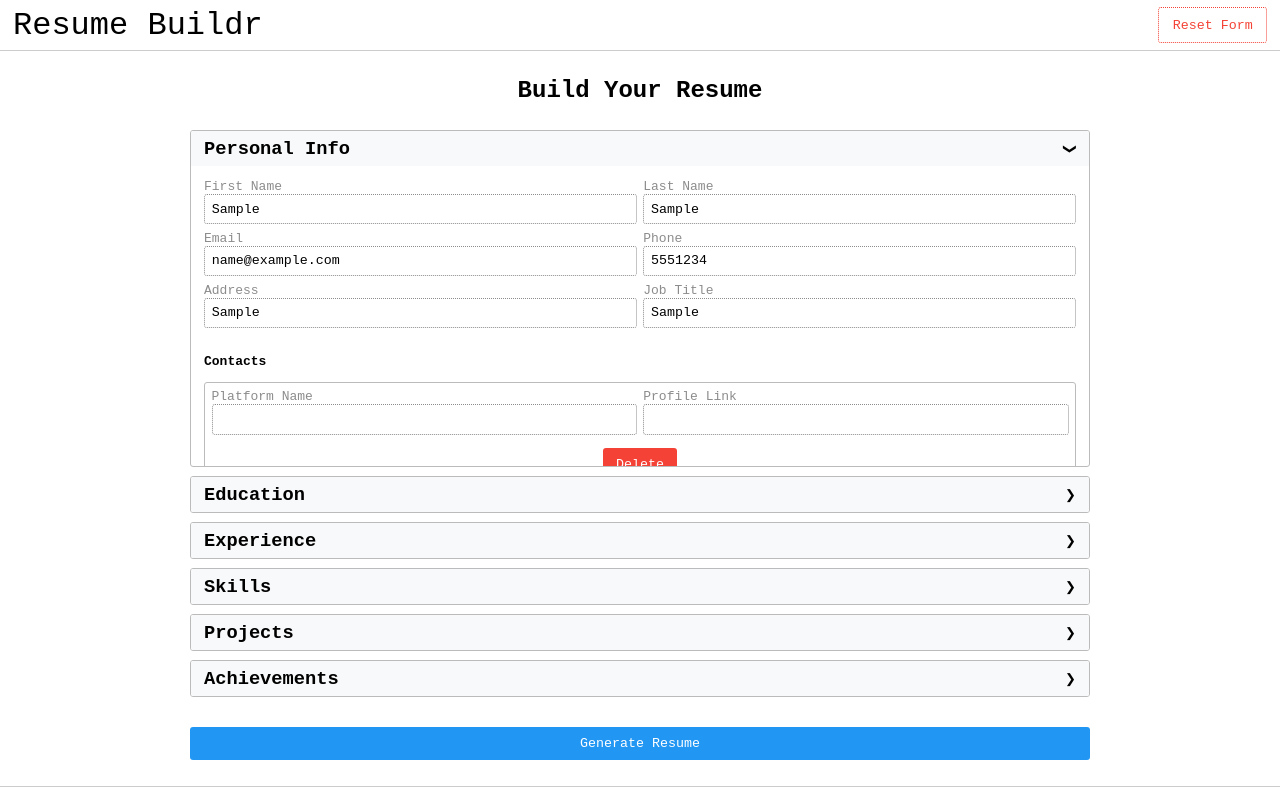
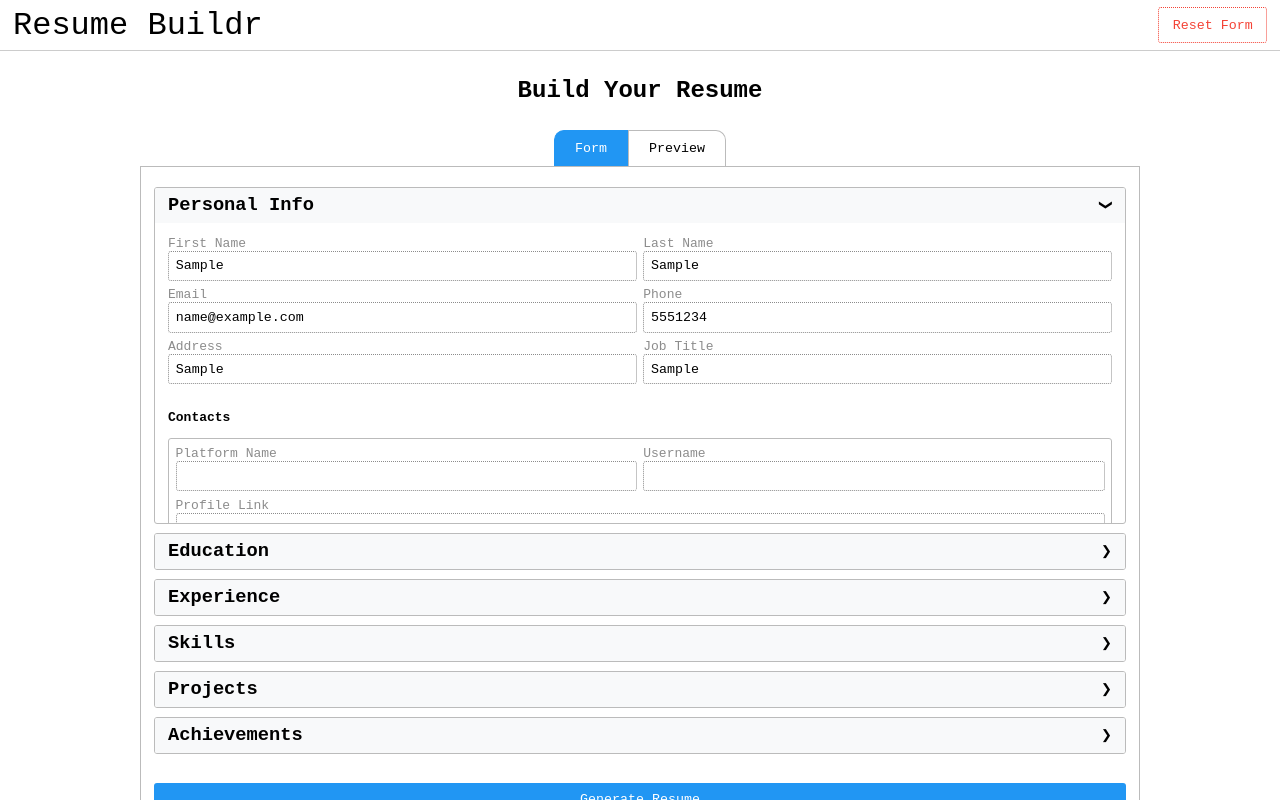
Before and after one commit to ESTBD/ResumeBuildr, a Nuxt app in the folder frontend/: page / in a window 1280 px wide. Both pictures are taken after typing "Sample", "Sample", "name@example.com", "5551234", "Sample", "Sample" into the empty fields and a click on the button "Add Contact". Shown: the top 800 px of the page. Built offline with nearby package versions, Linux system fonts and the light colour scheme; a web font is replaced by a local one.

Commit message:
fix: Vanished code

```diff
--- a/frontend/app/components/FormContainer.vue
+++ b/frontend/app/components/FormContainer.vue
@@ -13,46 +13,37 @@ onMounted(() => {
 })
 
 const submitForm = async () => {
-    const resumeData = {
-        firstname: store.firstName,
-        lastname: store.lastName,
-        email: store.email,
-        address: store.address,
-        jobtitle: store.jobTitle,
-        contacts: store.contacts.map(contact => ({
-            platform_name: contact.platform,
-            profile_link: contact.link
-        })),
-        educations: store.educations.map(edu => ({
-            school_name: edu.school,
-            degree: edu.degree,
-            start_time: edu.sYearMonth,
-            end_time: edu.eYearMonth,
-            result_type: edu.resultType,
-            score: edu.score
-        })),
-        experiences: store.experiences.map(exp => ({
-            company: exp.company,
-            role: exp.role,
-            start_time: exp.sYearMonth,
-            end_time: exp.eYearMonth,
-            description: exp.desc
-        })),
-        projects: store.projects.map(pro => ({
-            project_name: pro.name,
-            project_link: pro.link,
-            project_starttime: pro.sYearMonth,
-            project_endtime: pro.eYearMonth,
-            project_description: pro.desc
-        })),
-        skills: store.skills.map(skill => ({
-            skills: skill.name
-        })),
-        achievements: store.achievements.map(ach => ({
-            achievement_name: ach.title,
-            achievement_time: ach.yearMonth
-        }))
+    const el = document.getElementById('resume-preview')
+
+    if (!el) {
+        alert("Resume preview not found!")
+        return
     }
+
+    const rawHTML = el.outerHTML
+
+    const styles = Array.from(document.styleSheets)
+        .map(sheet => {
+            try {
+                return Array.from(sheet.cssRules)
+                    .map(rule => rule.cssText)
+                    .join('\n')
+            } catch {
+                return ''
+            }
+        })
+        .join('\n')
+
+    const fullHTML = `
+        <html>
+        <head>
+            <style>${styles}</style>
+        </head>
+        <body>
+            ${rawHTML}
+        </body>
+        </html>
+    `
 
     try {
         const response = await fetch('http://localhost:8000/', {
@@ -60,47 +51,49 @@ const submitForm = async () => {
             headers: {
                 'Content-Type': 'application/json'
             },
-            body: JSON.stringify(resumeData)
+            body: JSON.stringify({ html: fullHTML })
         })
 
-        const result = await response.json()
-        console.log(result)
+        const blob = await response.blob()
+        const url = URL.createObjectURL(blob)
+
+        const a = document.createElement('a')
+        a.href = url
+        a.download = 'resume.pdf'
+        a.click()
     } catch (error) {
-        console.log(error)
+        console.error(error)
     }
 }
 </script>
 
 <template>
-    <section class="container">
-        <h2>Build Your Resume</h2>
-
     <form @submit.prevent="submitForm">
         <AccordionItem title="Personal Info" defaultOpen>
             <div class="info">
                 <div class="input-grp">
                     <label for="f-name">First Name</label>
-                        <input id="f-name" v-model="store.firstName" type="text" required>
+                    <input id="f-name" v-model="store.firstName" type="text" maxlength="32" required>
                 </div>
                 <div class="input-grp">
                     <label for="l-name">Last Name</label>
-                        <input id="l-name" v-model="store.lastName" type="text" required>
+                    <input id="l-name" v-model="store.lastName" type="text" maxlength="32" required>
                 </div>
                 <div class="input-grp">
                     <label for="email">Email</label>
-                        <input id="email" v-model="store.email" type="email" required>
+                    <input id="email" v-model="store.email" type="email" maxlength="128" required>
                 </div>
                 <div class="input-grp">
                     <label for="phone">Phone</label>
-                        <input id="phone" v-model="store.phone" type="tel">
+                    <input id="phone" v-model="store.phone" type="tel" maxlength="32" required>
                 </div>
                 <div class="input-grp">
                     <label for="address">Address</label>
-                        <input id="address" v-model="store.address" type="text">
+                    <input id="address" v-model="store.address" type="text" maxlength="512">
                 </div>
                 <div class="input-grp">
                     <label for="job">Job Title</label>
-                        <input id="job" v-model="store.jobTitle" type="text" required>
+                    <input id="job" v-model="store.jobTitle" type="text" maxlength="128" required>
                 </div>
             </div>
 
@@ -111,17 +104,24 @@ const submitForm = async () => {
                     <div class="items">
                         <div class="input-grp">
                             <label :for="'p-name-' + index">Platform Name</label>
-                                <input :id="'p-name-' + index" v-model="contact.platform" type="text">
+                            <input :id="'p-name-' + index" v-model="contact.platform" type="text" maxlength="64">
+                        </div>
+                        <div class="input-grp">
+                            <label :for="'p-username-' + index">Username</label>
+                            <input :id="'p-username-' + index" v-model="contact.username" type="text" maxlength="64">
                         </div>
                         <div class="input-grp">
                             <label :for="'p-link-' + index">Profile Link</label>
-                                <input :id="'p-link-' + index" v-model="contact.link" type="text">
+                            <input :id="'p-link-' + index" v-model="contact.link" type="text" maxlength="256">
                         </div>
                     </div>
+
                     <button type="button" class="delete-btn" @click="store.deleteContact(index)">Delete</button>
                 </div>
 
-                    <button type="button" class="add-btn" @click="store.addContact">Add Contact</button>
+                <button v-if="store.contacts.length < 8" type="button" class="add-btn" @click="store.addContact">Add Contact</button>
+
+                <div v-if="store.contacts.length >= 8" class="limit-info">Reached limit of 8</div>
             </div>
         </AccordionItem>
 
@@ -129,12 +129,20 @@ const submitForm = async () => {
             <div v-for="(edu, index) in store.educations" :key="index" class="dynamic-item">
                 <div class="items">
                     <div class="input-grp">
-                            <label :for="'school-' + index">School Name</label>
-                            <input :id="'school-' + index" v-model="edu.school" type="text">
+                        <label :for="'inst-' + index">Institution Name</label>
+                        <input :id="'inst-' + index" v-model="edu.inst" type="text" maxlength="256">
+                    </div>
+                    <div class="input-grp">
+                        <label :for="'inst-location-' + index">Location</label>
+                        <input :id="'inst-location-' + index" v-model="edu.location" type="text" maxlength="512">
                     </div>
                     <div class="input-grp">
                         <label :for="'degree-' + index">Degree</label>
-                            <input :id="'degree-' + index" v-model="edu.degree" type="text">
+                        <input :id="'degree-' + index" v-model="edu.degree" type="text" maxlength="256">
+                    </div>
+                    <div class="input-grp">
+                        <label :for="'sub-' + index">Subject</label>
+                        <input :id="'sub-' + index" v-model="edu.sub" type="text" maxlength="128">
                     </div>
                     <div class="input-grp">
                         <label :for="'edu-start-' + index">Starting Time</label>
@@ -153,14 +161,16 @@ const submitForm = async () => {
                     </div>
                     <div class="input-grp">
                         <label :for="'score-' + index">Score</label>
-                            <input :id="'score-' + index" v-model="edu.score" type="number" step="0.01">
+                        <input :id="'score-' + index" v-model="edu.score" type="number" min="0" max="10" step="0.01">
                     </div>
                 </div>
 
                 <button type="button" class="delete-btn" @click="store.deleteEducation(index)">Delete</button>
             </div>
 
-                <button type="button" class="add-btn" @click="store.addEducation">Add Education</button>
+            <button v-if="store.educations.length < 8" type="button" class="add-btn" @click="store.addEducation">Add Education</button>
+
+            <div v-if="store.educations.length >= 8" class="limit-info">Reached limit of 8</div>
         </AccordionItem>
 
         <AccordionItem title="Experience">
@@ -168,11 +178,11 @@ const submitForm = async () => {
                 <div class="items">
                     <div class="input-grp">
                         <label :for="'company-' + index">Company</label>
-                            <input :id="'company-' + index" v-model="exp.company" type="text">
+                        <input :id="'company-' + index" v-model="exp.company" type="text" maxlength="256">
                     </div>
                     <div class="input-grp">
                         <label :for="'role-' + index">Role</label>
-                            <input :id="'role-' + index" v-model="exp.role" type="text">
+                        <input :id="'role-' + index" v-model="exp.role" type="text" maxlength="128">
                     </div>
                     <div class="input-grp">
                         <label :for="'exp-start-' + index">Starting Time</label>
@@ -184,14 +194,16 @@ const submitForm = async () => {
                     </div>
                     <div class="input-grp">
                         <label :for="'exp-desc-' + index">Description</label>
-                            <textarea :id="'exp-desc-' + index" v-model="exp.desc" rows="3" />
+                        <textarea :id="'exp-desc-' + index" v-model="exp.desc" rows="3" maxlength="3000" />
                     </div>
                 </div>
 
                 <button type="button" class="delete-btn" @click="store.deleteExperience(index)">Delete</button>
             </div>
 
-                <button type="button" class="add-btn" @click="store.addExperience">Add Experience</button>
+            <button v-if="store.experiences.length < 16" type="button" class="add-btn" @click="store.addExperience">Add Experience</button>
+
+            <div v-if="store.experiences.length >= 16" class="limit-info">Reached limit of 16</div>
         </AccordionItem>
 
         <AccordionItem title="Skills">
@@ -199,14 +211,16 @@ const submitForm = async () => {
                 <div class="items">
                     <div class="input-grp">
                         <label :for="'skill-' + index">Skill</label>
-                            <input :id="'skill-' + index" v-model="skill.name" type="text">
+                        <input :id="'skill-' + index" v-model="skill.name" type="text" maxlength="1024">
                     </div>
                 </div>
 
                 <button type="button" class="delete-btn" @click="store.deleteSkill(index)">Delete</button>
             </div>
 
-                <button type="button" class="add-btn" @click="store.addSkill">Add Skill</button>
+            <button v-if="store.skills.length < 8" type="button" class="add-btn" @click="store.addSkill">Add Skill</button>
+
+            <div v-if="store.skills.length >= 8" class="limit-info">Reached limit of 8</div>
         </AccordionItem>
 
         <AccordionItem title="Projects">
@@ -214,11 +228,11 @@ const submitForm = async () => {
                 <div class="items">
                     <div class="input-grp">
                         <label :for="'p-name-' + index">Project Name</label>
-                            <input :id="'p-name-' + index" v-model="pro.name" type="text">
+                        <input :id="'p-name-' + index" v-model="pro.name" type="text" maxlength="128">
                     </div>
                     <div class="input-grp">
                         <label :for="'p-link-' + index">Project Link</label>
-                            <input :id="'p-link-' + index" v-model="pro.link" type="text">
+                        <input :id="'p-link-' + index" v-model="pro.link" type="text" maxlength="256">
                     </div>
                     <div class="input-grp">
                         <label :for="'pro-start-' + index">Starting Time</label>
@@ -230,14 +244,16 @@ const submitForm = async () => {
                     </div>
                     <div class="input-grp">
                         <label :for="'pro-desc-' + index">Description</label>
-                            <textarea :id="'pro-desc-' + index" v-model="pro.desc" rows="3" />
+                        <textarea :id="'pro-desc-' + index" v-model="pro.desc" rows="3" maxlength="3000" />
                     </div>
                 </div>
 
                 <button type="button" class="delete-btn" @click="store.deleteProject(index)">Delete</button>
             </div>
 
-                <button type="button" class="add-btn" @click="store.addProject">Add Project</button>
+            <button v-if="store.projects.length < 16" type="button" class="add-btn" @click="store.addProject">Add Project</button>
+
+            <div v-if="store.projects.length >= 16" class="limit-info">Reached limit of 16</div>
         </AccordionItem>
 
         <AccordionItem title="Achievements">
@@ -245,7 +261,7 @@ const submitForm = async () => {
                 <div class="items">
                     <div class="input-grp">
                         <label :for="'achievement-' + index">Achievement</label>
-                            <input :id="'achievement-' + index" v-model="ach.title" type="text">
+                        <input :id="'achievement-' + index" v-model="ach.title" type="text" maxlength="1024">
                     </div>
                     <div class="input-grp">
                         <label :for="'ach-time-' + index">Time</label>
@@ -256,24 +272,18 @@ const submitForm = async () => {
                 <button type="button" class="delete-btn" @click="store.deleteAchievement(index)">Delete</button>
             </div>
 
-                <button type="button" class="add-btn" @click="store.addAchievement">Add Achievement</button>
+            <button v-if="store.achievements.length < 32" type="button" class="add-btn" @click="store.addAchievement">Add Achievement</button>
+
+            <div v-if="store.achievements.length >= 32" class="limit-info">Reached limit of 32</div>
         </AccordionItem>
 
         <button type="submit" class="submit-btn">Generate Resume</button>
+
+        <ResumeContainer/>
     </form>
-    </section>
 </template>
 
 <style scoped>
-.container {
-    width: clamp(0px, 100%, 900px);
-    display: flex;
-    flex-direction: column;
-    justify-content: center;
-    align-items: center;
-    gap: 2em;
-}
-
 form {
     width: 100%;
     display: flex;
@@ -337,7 +347,7 @@ select {
 input:focus,
 textarea:focus,
 select:focus {
-    border: 1px solid black;
+    border: 1px solid rgb(33, 150, 243);
 }
 
 .delete-btn {
@@ -371,4 +381,19 @@ select:focus {
     background-color: rgba(33, 150, 243, 0.8);
     color: white;
 }
+
+button:active {
+    transform: scale(0.9);
+}
+
+.limit-info {
+    margin-top: 1em;
+    color: gray;
+    font-size: 1.2em;
+    font-weight: 900;
+    text-align: center;
+    border: 2px dotted gray;
+    border-radius: 3px;
+    padding: 0.5em;
+}
 </style>
--- a/frontend/app/pages/index.vue
+++ b/frontend/app/pages/index.vue
@@ -14,5 +14,5 @@ useHead({
 </script>
 
 <template>
-    <FormContainer />
+    <MakeResume />
 </template>
```
Also changed, not shown: 1 other file (tests, documents, lock files or other folders). Lines whose indentation alone changed are shown as unchanged.
